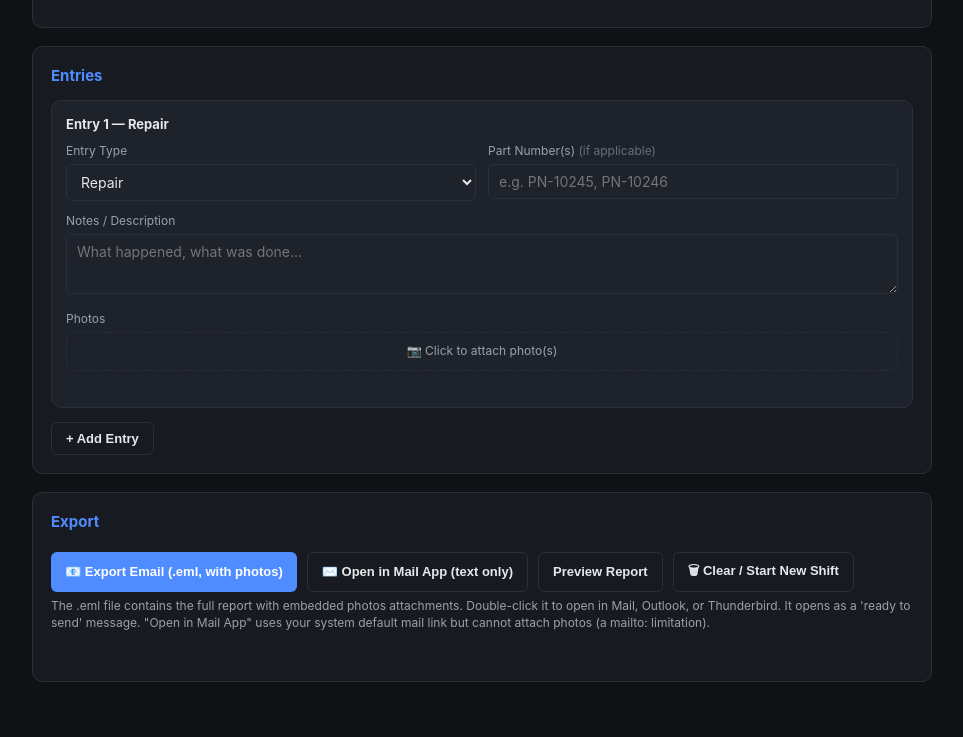
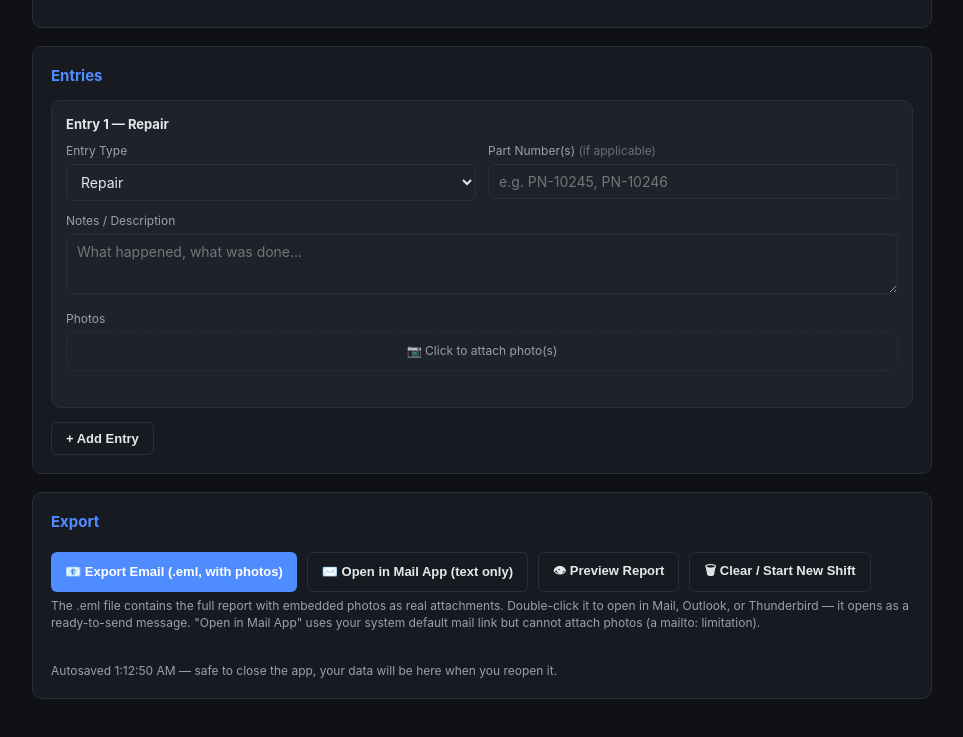
Before and after one commit to biologicmachine-lab/Email-Logger, a plain HTML site: page index.html in a window 1280 px wide. Shown: the part 489-1226 px from the top of the page, without its empty margins (158-1121 px from the left). Drawn offline with Linux system fonts and the light colour scheme.

Commit message:
Enhance preview button and add autosave feature
Updated button text for preview report and improved hints for .eml file usage. Added autosave functionality in multiple functions to enhance user experience.

```diff
--- a/index.html
+++ b/index.html
@@ -211,12 +211,12 @@
     <div class="footer-actions">
       <button class="btn" onclick="exportEml()">📧 Export Email (.eml, with photos)</button>
       <button class="btn secondary" onclick="openMailto()">✉️ Open in Mail App (text only)</button>
-      <button class="btn secondary" onclick="renderPreview()"> Preview Report</button>
+      <button class="btn secondary" onclick="renderPreview()">👁 Preview Report</button>
       <button class="btn secondary" onclick="clearAll()">🗑 Clear / Start New Shift</button>
     </div>
     <div class="hint">
-      The .eml file contains the full report with embedded photos attachments. Double-click it to open
-      in Mail, Outlook, or Thunderbird. It opens as a 'ready to send' message. "Open in Mail App" uses your
+      The .eml file contains the full report with embedded photos as real attachments. Double-click it to open
+      in Mail, Outlook, or Thunderbird — it opens as a ready-to-send message. "Open in Mail App" uses your
       system default mail link but cannot attach photos (a mailto: limitation).
     </div>
     <div id="status"></div>
@@ -264,11 +264,13 @@ function getEntryTypeLabel(e) {
 function addEntry() {
   entries.push(newEntry());
   renderEntries();
+  scheduleAutosave();
 }
 
 function removeEntry(id) {
   entries = entries.filter(e => e.id !== id);
   renderEntries();
+  scheduleAutosave();
 }
 
 function updateEntryField(id, field, value) {
@@ -286,6 +288,7 @@ function removePhoto(entryId, photoIndex) {
   if (e) {
     e.photos.splice(photoIndex, 1);
     renderEntries();
+    scheduleAutosave();
   }
 }
 
@@ -300,7 +303,7 @@ document.getElementById('fileInput').addEventListener('change', function(evt) {
     reader.onload = function(ev) {
       e.photos.push({ name: file.name, dataUrl: ev.target.result, type: file.type });
       remaining--;
-      if (remaining === 0) renderEntries();
+      if (remaining === 0) { renderEntries(); scheduleAutosave(); }
     };
     reader.readAsDataURL(file);
   });
```
